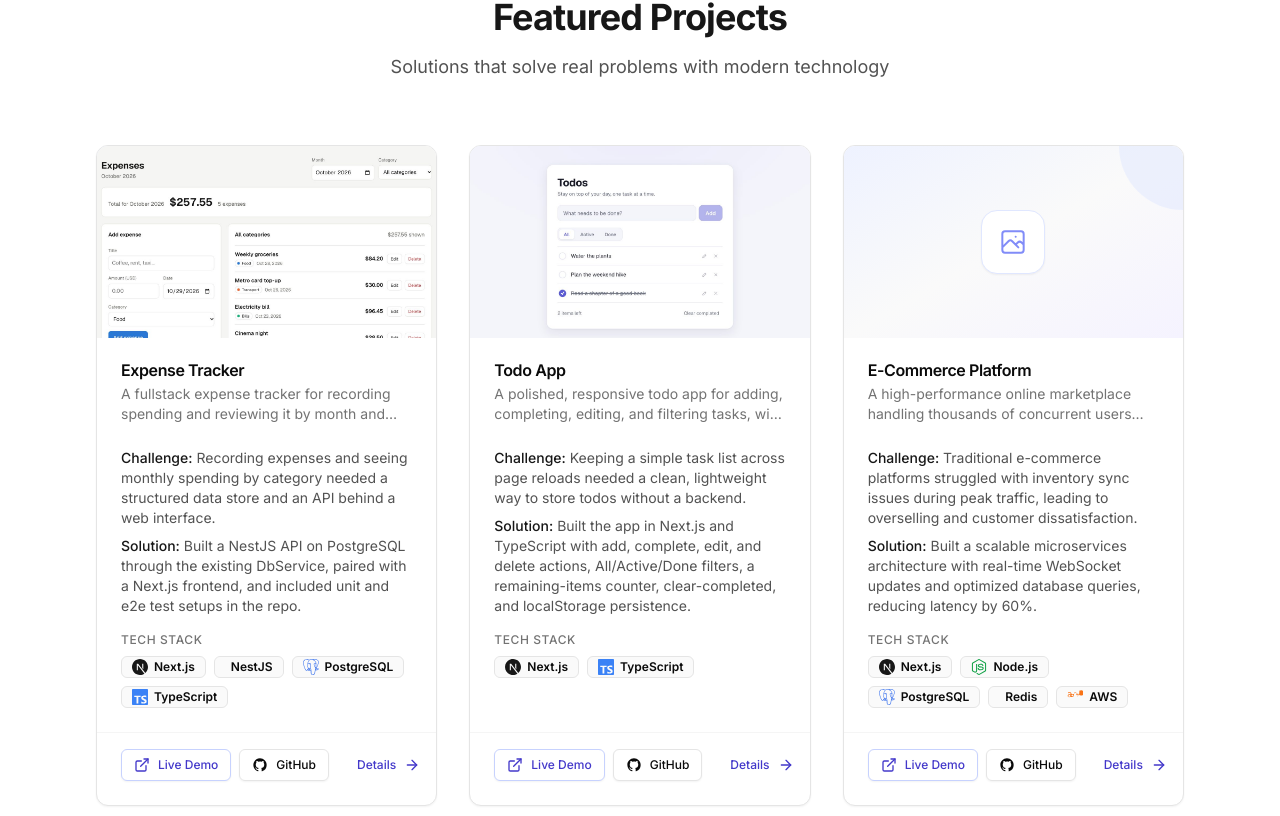
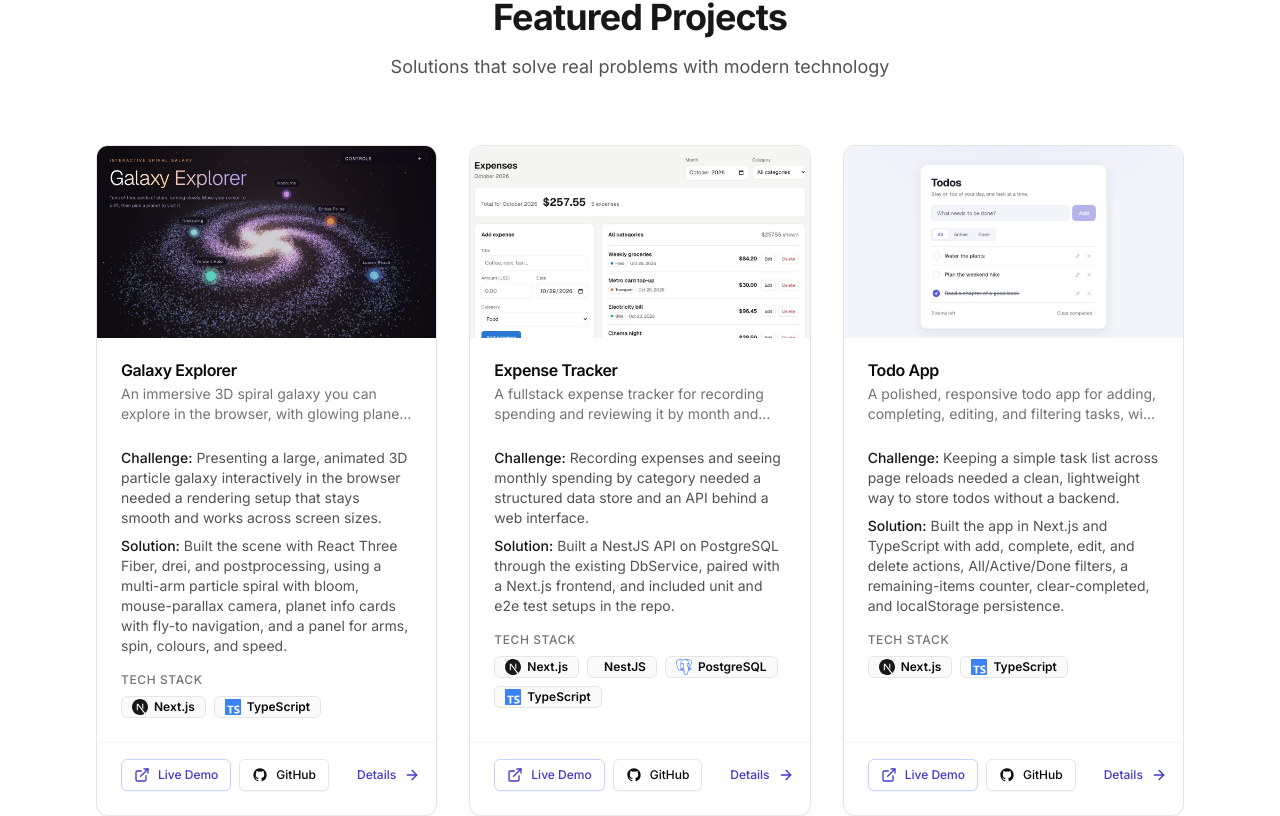
Before and after one commit to catvuduong/dcv-portfolio-v2, a Next.js app: page / in a window 1280 px wide. Shown: the part 1468-2284 px from the top of the page. Built offline with nearby package versions, Linux system fonts and the light colour scheme.

Commit message:
feat(projects): add galaxy-explorer (#5)

```diff
--- a/src/data/portfolio.ts
+++ b/src/data/portfolio.ts
@@ -75,6 +75,20 @@ export type Project = {
 };
 
 export const projects: Project[] = [
+  {
+    id: "galaxy-explorer",
+    title: "Galaxy Explorer",
+    description:
+      "An immersive 3D spiral galaxy you can explore in the browser, with glowing planets to fly to and a control panel to tune the scene.",
+    problem:
+      "Presenting a large, animated 3D particle galaxy interactively in the browser needed a rendering setup that stays smooth and works across screen sizes.",
+    solution:
+      "Built the scene with React Three Fiber, drei, and postprocessing, using a multi-arm particle spiral with bloom, mouse-parallax camera, planet info cards with fly-to navigation, and a panel for arms, spin, colours, and speed.",
+    techStack: ["Next.js", "TypeScript"],
+    liveUrl: "https://galaxy-explorer-web.vercel.app",
+    githubUrl: "https://github.com/catvuduong/galaxy-explorer",
+    image: "/projects/galaxy-explorer.jpg",
+  },
   {
     id: "expense-tracker",
     title: "Expense Tracker",
```
Also changed, not shown: public/projects/galaxy-explorer.jpg (added).
